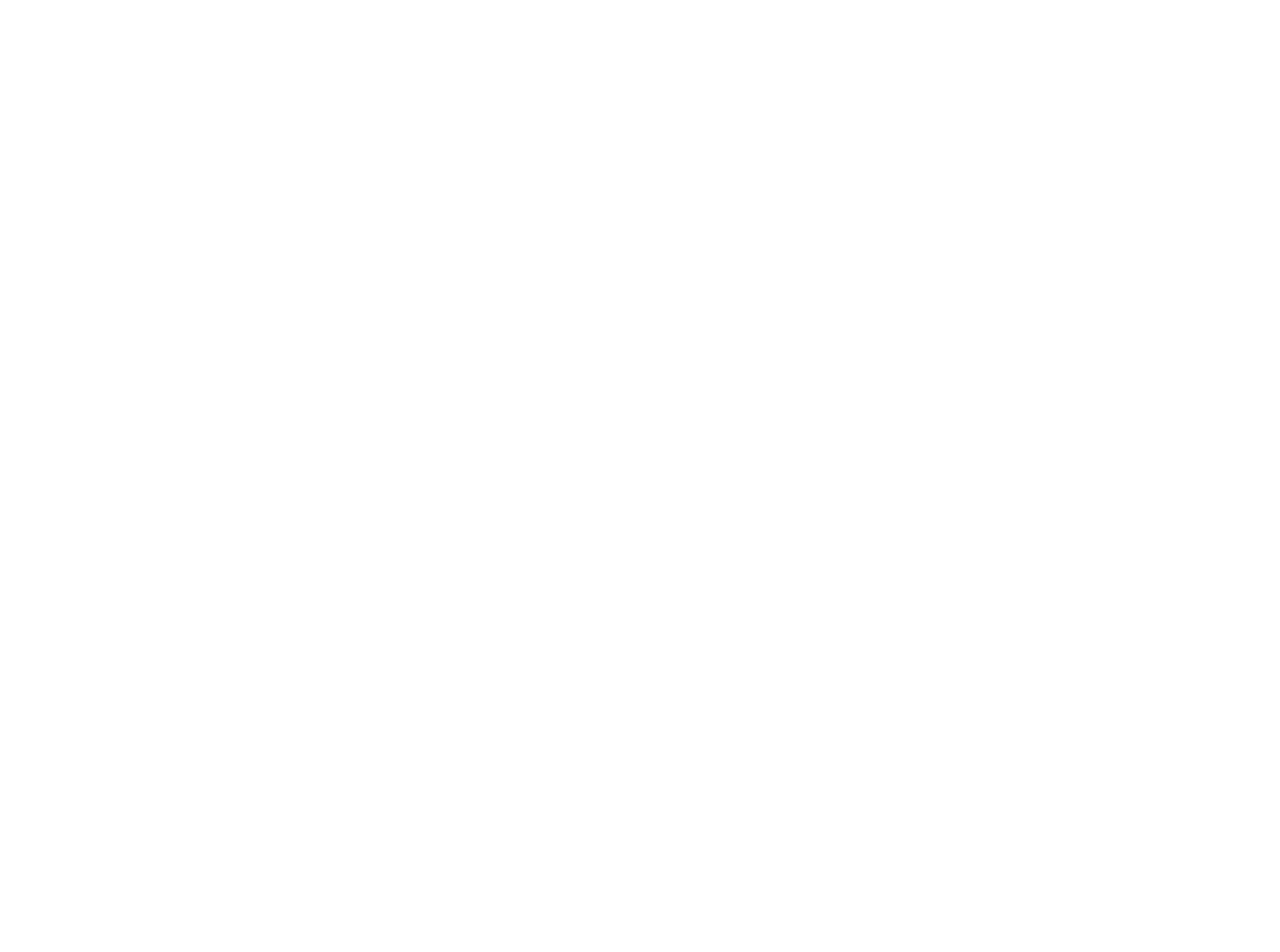
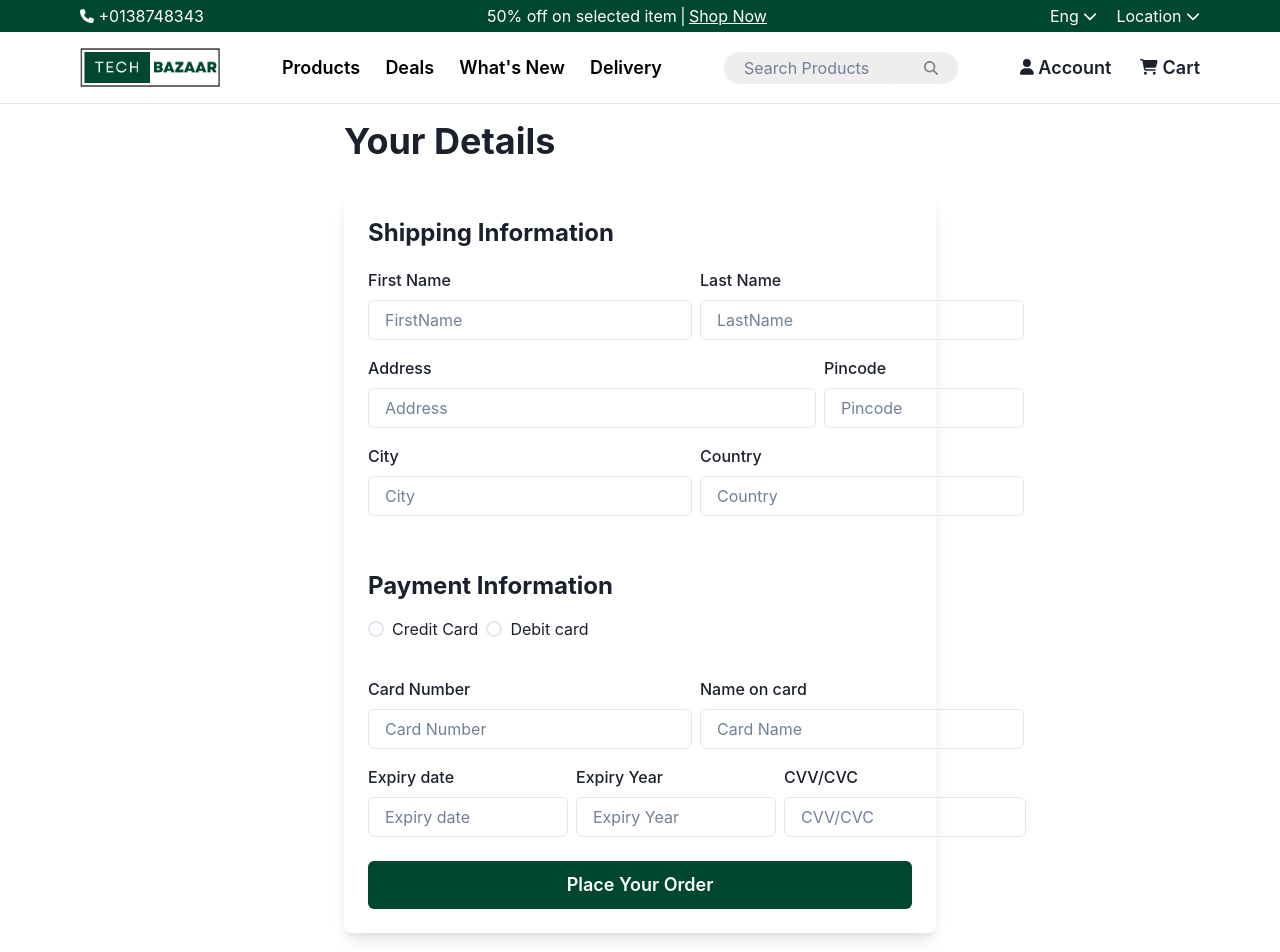
Before and after one commit to neo1710/Techbazaar, a React (Create React App) app in the folder techbazar-app/: page /checkout in a window 1280 px wide. Before the commit this address had no page. Shown: the top 952 px of the page. Before the commit the page ends 800 px from the top, so only its background shows below. Built offline with nearby package versions, Linux system fonts and the light colour scheme.

Commit message:
checkoutpage

```diff
--- /dev/null
+++ b/techbazar-app/src/Pages/CheckoutPage.tsx
@@ -0,0 +1,190 @@
+import {
+    Flex,
+    Box,
+    FormControl,
+    FormLabel,
+    Input,
+    InputGroup,
+    HStack,
+    InputRightElement,
+    Stack,
+    Button,
+    Heading,
+    Text,
+    RadioGroup,
+    Radio,
+    useColorModeValue,
+    Link,
+  } from '@chakra-ui/react';
+  import { useState } from 'react';
+  import { ViewIcon, ViewOffIcon } from '@chakra-ui/icons';
+import Navbar from '../Components/Navbar';
+import Footer from '../Components/Footer';
+import Swal from 'sweetalert2'
+import { useNavigate } from 'react-router-dom';
+  export default function Checkout() {
+    const navigate=useNavigate()
+    const [name,setName]=useState("")
+    const [Lname,setLName]=useState("")
+    const [address,setaddress]=useState("")
+    const [pincode,setpincode]=useState("")
+    const [city,setCity]=useState("")
+    const [country,setCountry]=useState("")
+    const [Cnumber,setCnumber]=useState("")
+    const [Cname,setCname]=useState("")
+    const [Edate,setEdate]=useState("")
+    const [Eyear,setEyear]=useState("")
+    const [CVV,setCVV]=useState("")
+  const handleOrder=(e:any)=>{
+    e.preventDefault()
+    if(name==""||Lname==""||address==""||pincode==""||city==""||country==""||Cnumber==""||Cname==""||Edate==""||Eyear==""||CVV===""){
+        alert("Please Enter the Details")
+    }else{
+        let obj={
+            name:name,
+            Lname:Lname,
+            address:address,
+            pincode:pincode,
+            city:city,
+            country:country,
+            Cnumber:Cnumber,
+            Cname:Cname,
+            Edate:Edate,
+            Eyear:Eyear,
+            CVV:CVV
+        }
+        localStorage.setItem("OrderDetails", JSON.stringify(obj));
+        Swal.fire(
+            'Successfull!',
+            'Your Order placed Successfully!',
+            'success'
+          )
+          setTimeout(()=>{
+            navigate("/")
+          },2000)
+    }
+  }
+    return (<div>
+        <Navbar/>
+        <Stack w={"50%"} spacing={8} mx={'auto'} maxW={'xxl'} py={12} px={6} mt={10}>
+          <Stack align={'start'}>
+            <Heading fontSize={'4xl'} textAlign={'center'}>
+              Your Details
+            </Heading>
+          </Stack>
+          <Box
+            rounded={'lg'}
+            bg={useColorModeValue('white', 'gray.700')}
+            boxShadow={'lg'}
+            p={6}>
+            <Heading fontSize={'2xl'} textAlign={'start'}>
+                Shipping Information
+            </Heading>
+            <Stack spacing={4} mt={5}>
+              <HStack>
+                <Box>
+                  <FormControl id="firstName" >
+                    <FormLabel>First Name</FormLabel>
+                    <Input w={"324px"} type="text" placeholder='FirstName' onChange={(e)=>setName(e.target.value)} />
+                  </FormControl>
+                </Box>
+                <Box>
+                  <FormControl id="lastName">
+                    <FormLabel>Last Name</FormLabel>
+                    <Input type="text" w={"324px"} placeholder='LastName' onChange={(e)=>setLName(e.target.value)} />
+                  </FormControl>
+                </Box>
+              </HStack>
+              <HStack>
+                <Box>
+                  <FormControl id="firstName" >
+                    <FormLabel>Address</FormLabel>
+                    <Input w={"448px"} type="text" placeholder='Address' onChange={(e)=>setaddress(e.target.value)} />
+                  </FormControl>
+                </Box>
+                <Box>
+                  <FormControl id="lastName">
+                    <FormLabel>Pincode</FormLabel>
+                    <Input type="number" w={"200px"} placeholder='Pincode' onChange={(e)=>setpincode(e.target.value)} />
+                  </FormControl>
+                </Box>
+              </HStack>
+              <HStack>
+                <Box>
+                  <FormControl id="firstName" >
+                    <FormLabel>City</FormLabel>
+                    <Input type="text" w={"324px"} placeholder='City' onChange={(e)=>setCity(e.target.value)} />
+                  </FormControl>
+                </Box>
+                <Box>
+                  <FormControl id="lastName">
+                    <FormLabel>Country</FormLabel>
+                    <Input type="text" w={"324px"} placeholder='Country' onChange={(e)=>setCountry(e.target.value)}/>
+                  </FormControl>
+                </Box>
+              </HStack>
+            <Heading fontSize={'2xl'} textAlign={'start'} mt={10}>
+                Payment Information
+            </Heading>
+            <RadioGroup >
+                <Stack direction='row'>
+                    <Radio value='1' >Credit Card</Radio>
+                    <Radio value='2' >Debit card</Radio>
+                </Stack>
+            </RadioGroup>
+            <Stack spacing={4} mt={5}>
+              <HStack>
+                <Box>
+                  <FormControl id="firstName" >
+                    <FormLabel>Card Number</FormLabel>
+                    <Input w={"324px"} type="number" placeholder='Card Number' onChange={(e)=>setCnumber(e.target.value)} />
+                  </FormControl>
+                </Box>
+                <Box>
+                  <FormControl id="lastName">
+                    <FormLabel>Name on card</FormLabel>
+                    <Input type="text" w={"324px"} placeholder='Card Name' onChange={(e)=>setCname(e.target.value)} />
+                  </FormControl>
+                </Box>
+              </HStack>
+              <HStack>
+                <Box>
+                  <FormControl id="firstName" >
+                    <FormLabel>Expiry date</FormLabel>
+                    <Input w={"200px"} type="number" placeholder='Expiry date' onChange={(e)=>setEdate(e.target.value)} />
+                  </FormControl>
+                </Box>
+                <Box>
+                  <FormControl id="firstName" >
+                    <FormLabel>Expiry Year</FormLabel>
+                    <Input w={"200px"} type="number" placeholder='Expiry Year' onChange={(e)=>setEyear(e.target.value)} />
+                  </FormControl>
+                </Box>
+                <Box>
+                  <FormControl id="lastName">
+                    <FormLabel>CVV/CVC</FormLabel>
+                    <Input type="number" w={"242px"} placeholder='CVV/CVC' onChange={(e)=>setCVV(e.target.value)} />
+                  </FormControl>
+                </Box>
+              </HStack>
+            </Stack>
+              <Stack spacing={10} pt={2}>
+                <Button
+                  loadingText="Submitting"
+                  size="lg"
+                  bg={'#00472F'}
+                  color={'white'}
+                  _hover={{
+                    bg: '#00472F',
+                  }} onClick={handleOrder}>
+                  Place Your Order
+                </Button>
+              </Stack>
+            </Stack>
+          </Box>
+        </Stack>
+        <Footer/>
+    </div>
+
+    );
+  }
--- a/techbazar-app/src/Pages/MainRoutes.tsx
+++ b/techbazar-app/src/Pages/MainRoutes.tsx
@@ -8,6 +8,7 @@
 import { AdminLogin } from './AdminLogin'
 import { SingleProductPage } from './SingleProductPage'
 import PrivateRoute from '../Components/PrivateRouter'
+import Checkout from './CheckoutPage'
 
 
 
@@ -21,6 +22,7 @@
    <Route path='/cart' element={<CartPage/>}/>
    <Route path='/admin' element={<AdminSide/>} />
    <Route path='/adminlogin' element={<AdminLogin />} />
+   <Route path='/checkout' element={<Checkout/>} />
    <Route path='/products/:id' element={<SingleProductPage/>}/>
     </Routes>
    )
```
